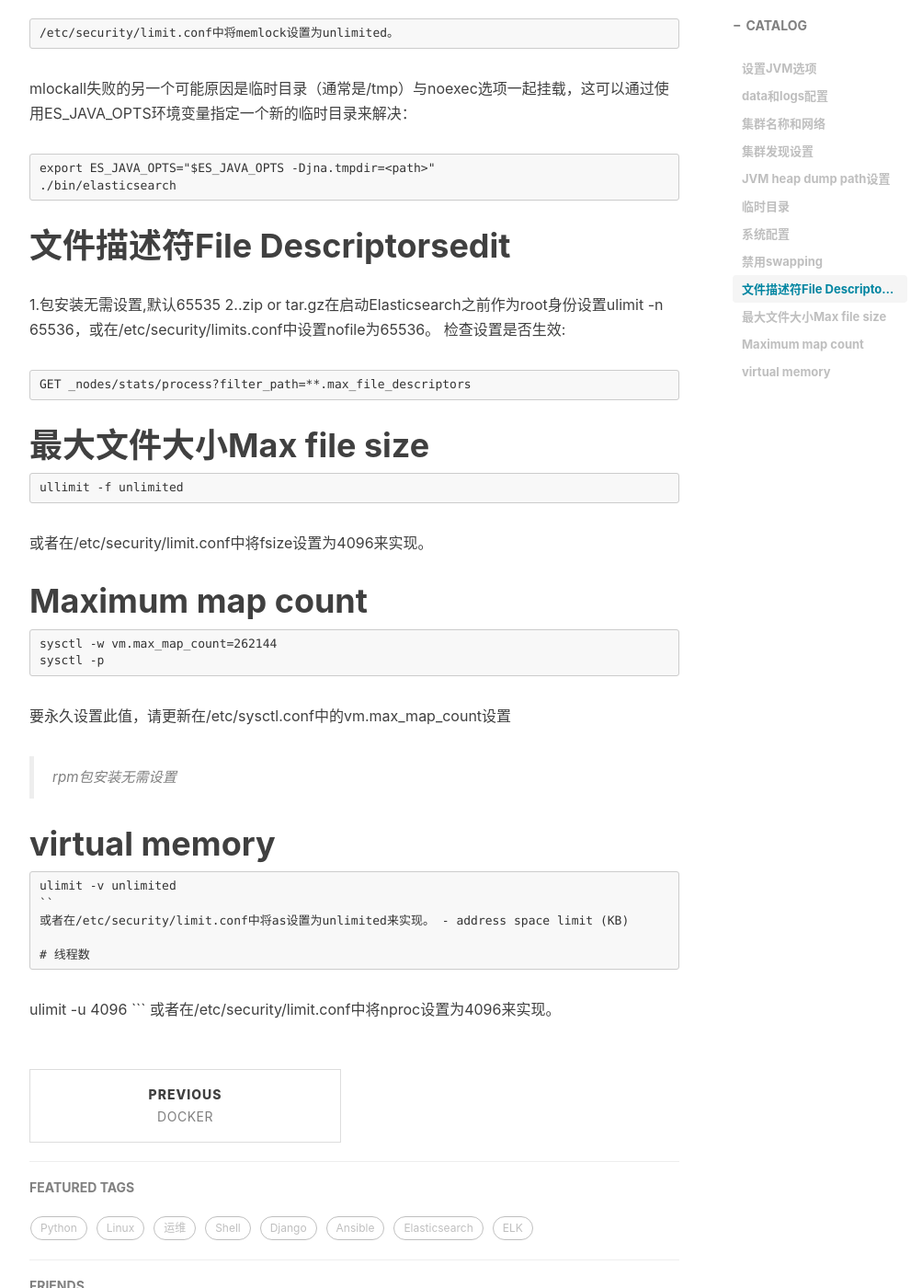
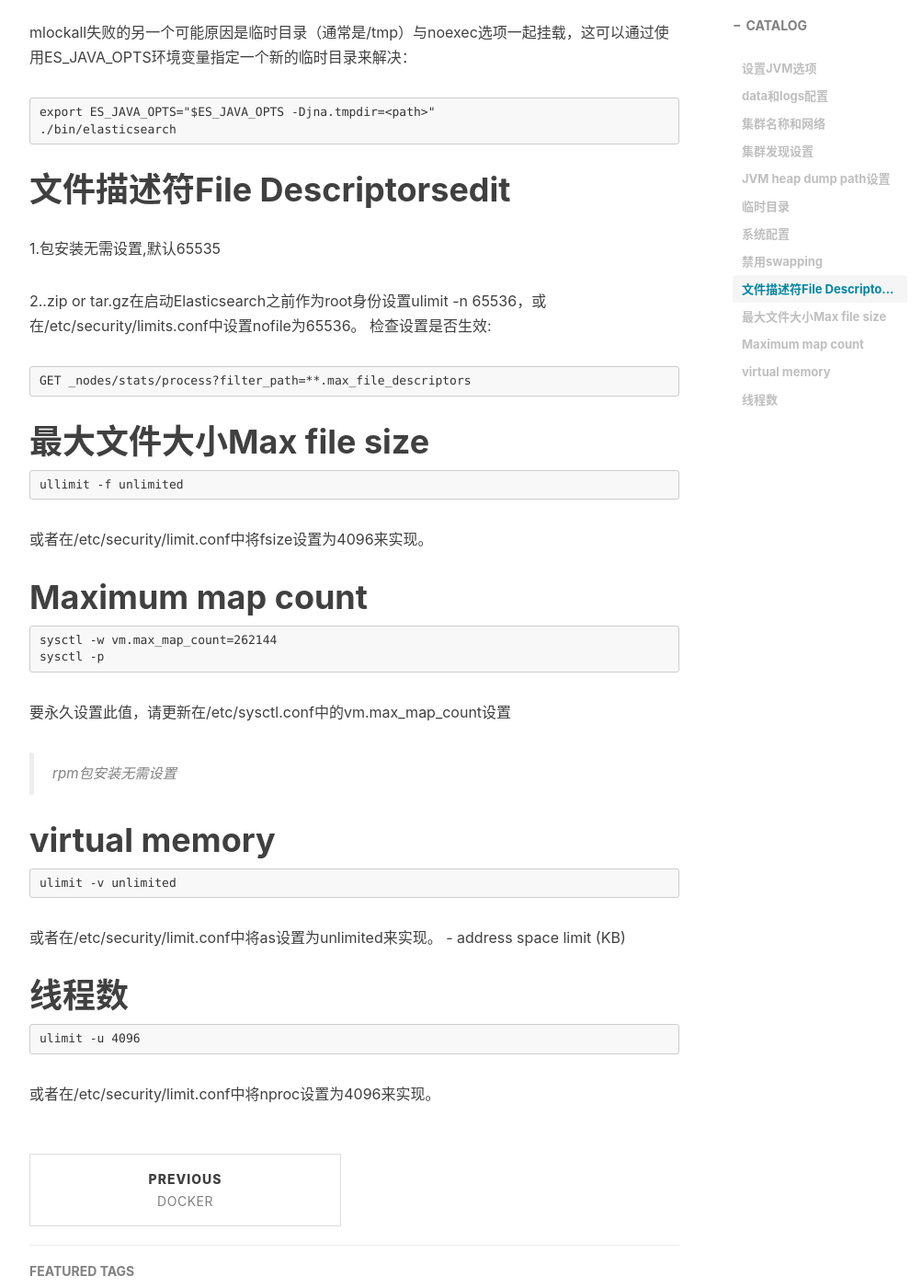
Before and after one commit to handerfly/handerfly.github.io, a Jekyll site: the page built from _posts/2019-10-03-Elasticsearch配置.md, in a window 1280 px wide and 1400 px high, scrolled down 4677 px. Shown: the whole window at 92% size, without its empty margins (233-1236 px from the left). Built offline with Jekyll 4.4.1, drawn with Linux system fonts in a browser that asks for light colours; nearby versions of some CDN libraries; comment, search, counter and statistics services are not loaded; part of the change alters nothing that is shown; some of the changed text lies outside the part shown.

````diff
--- a/_posts/2019-10-03-Elasticsearch配置.md
+++ b/_posts/2019-10-03-Elasticsearch配置.md
@@ -19,13 +19,13 @@ heap size配置原则:
 heap size [1.9gb], compressed ordinary object pointers [true]
 
 3. 不超过zero-based compressed oops的阈值(大多数系统26G是安全的)
->查看是否超过:
+查看是否超过:
 jvm.options开启(新版-Xlog:gc+heap+coops=info)
 ```
 -XX:+UnlockDiagnosticVMOptions
 -XX:+PrintCompressedOopsMode
 ```
->查看日志
+查看日志
 ```
 heap address: 0x000000011be00000, size: 27648 MB, zero based Compressed Oops     # 不超过(JDK 7)
 Heap address: 0x0000000080000000, size: 27648 MB, Compressed Oops mode: 32-bit  # 不超过(JDK 8)
@@ -192,6 +192,7 @@ export ES_JAVA_OPTS="$ES_JAVA_OPTS -Djna.tmpdir=<path>"
 
 # 文件描述符File Descriptorsedit
 1.包安装无需设置,默认65535
+
 2..zip or tar.gz在启动Elasticsearch之前作为root身份设置ulimit -n 65536，或在/etc/security/limits.conf中设置nofile为65536。
 检查设置是否生效:
 ```
@@ -215,7 +216,7 @@ sysctl -p
 # virtual memory
 ```
 ulimit -v unlimited
-``
+```
 或者在/etc/security/limit.conf中将as设置为unlimited来实现。 - address space limit (KB)
 
 # 线程数
````
